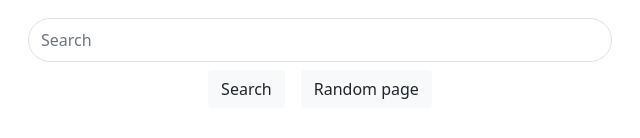
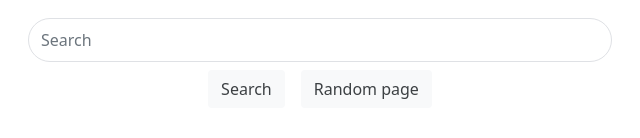
Before and after one commit to millman97/Definitely-Not-Google, a plain HTML site: page Client/index.html in a window 1280 px wide. Shown: the part 398-536 px from the top of the page, 320-960 px from the left. Drawn offline with nearby package versions, Linux system fonts and the light colour scheme.

Commit message:
change font colour on buttons

```diff
--- a/Client/index.html
+++ b/Client/index.html
@@ -25,8 +25,8 @@
                 <input name="searchTerm" id="searchTerm" class="form-control w-100" type="search" placeholder="Search"
                     aria-label="Search">
                 <div class="mt-2 d-flex justify-content-center">
-                    <button class="btn me-3" style="background-color: #F8F9FA"  type="button" id="doSomething">Search</button>
-                    <button class="btn" style="background-color: #F8F9FA" type="submit">Random page</button>
+                    <button class="btn me-3" style="background-color: #F8F9FA; color: #3C4043;"  type="button" id="doSomething">Search</button>
+                    <button class="btn" style="background-color: #F8F9FA; color: #3C4043;" type="submit">Random page</button>
                 </div>
             </form>
         </div>
```
